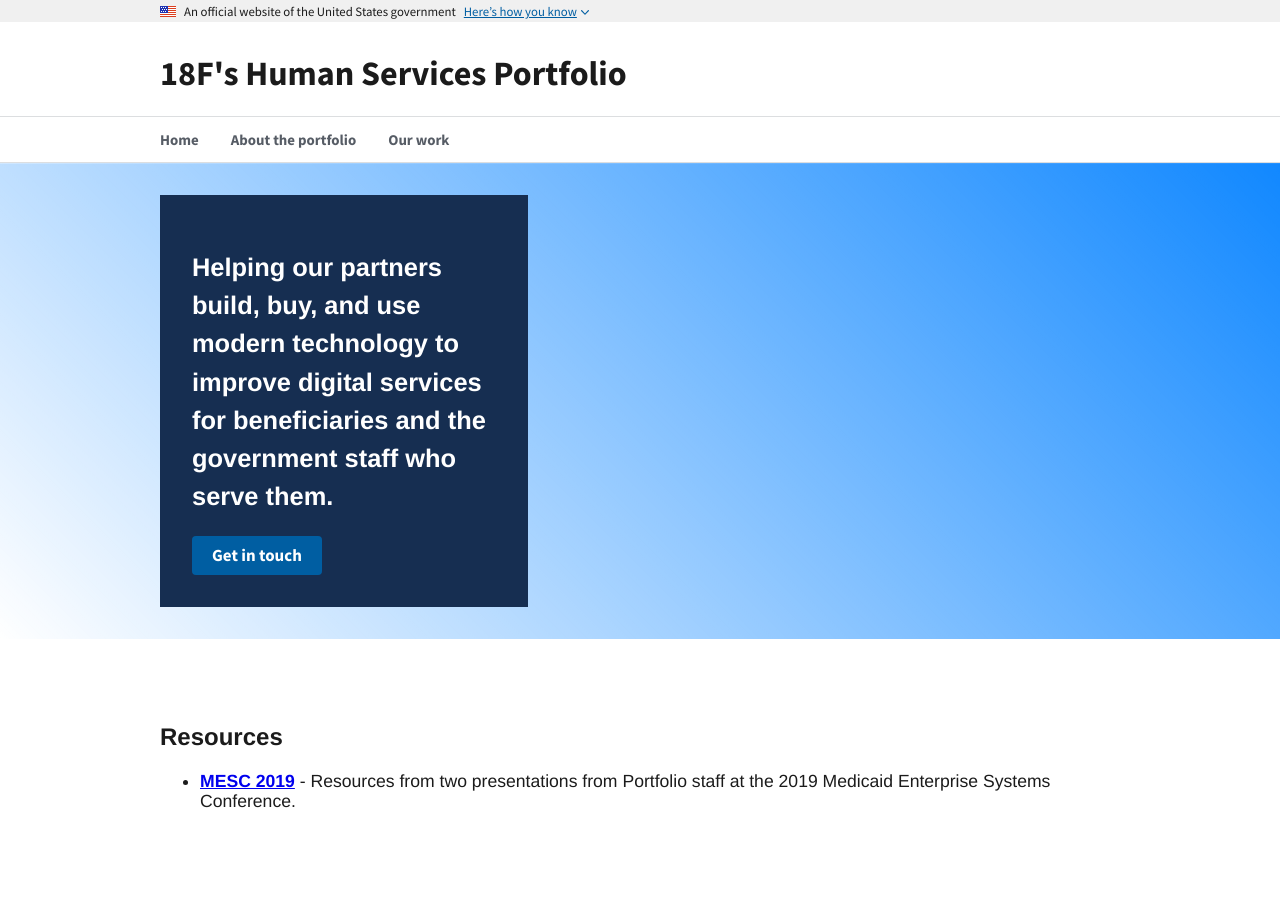
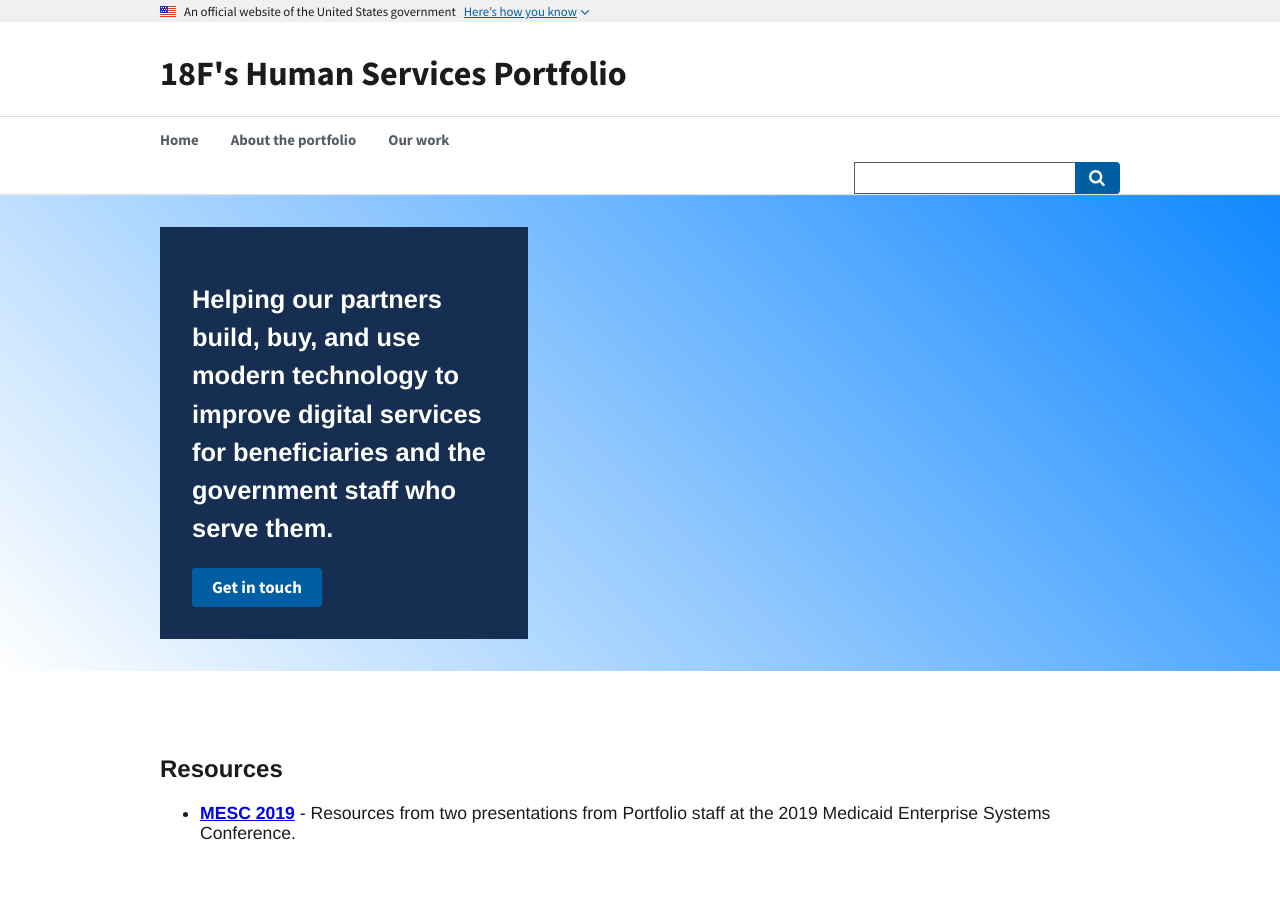
Before and after one commit to 18F/public-benefits, a Jekyll site: the page built from index.md, in a window 1280 px wide. Built offline with Jekyll 4.4.1, drawn with Linux system fonts in a browser that asks for light colours; before the commit the page ends 900 px from its top, so only the background shows below that.

Commit message:
add search
Signed-off-by: Robert Jolly <robert.jolly@gsa.gov>

```diff
--- a/_config.yml
+++ b/_config.yml
@@ -28,6 +28,11 @@ baseurl: "" # the subpath of your site, e.g. /blog
 url: "" # the base hostname & protocol for your site, e.g. http://example.com
 twitter_username: 18F
 github_username:  18F
+searchgov:
+  endpoint: https://search.usa.gov  # You should not change this.
+  affiliate: 18f-portfolios # replace this with your search.gov account
+  access_key: fKt24Ra5fYRGQFeB9engjdERAAUUQK8aZe-tZAS1syw= # This is placeholder. Not private.
+  inline: true #this renders the results on the same domain. Otherwise, it will render the results in the search.gov domain
 
 # Build settings
 plugins:
--- /dev/null
+++ b/_includes/searchgov/form.html
@@ -0,0 +1,22 @@
+{% comment %}
+  This will redirect the results to /search template which will handle the js loading
+{% endcomment %}
+
+{% if include.searchgov %}
+  {% if include.searchgov.inline == true %}
+    <form id="search_form" class="usa-search usa-search--small" action="{{site.baseurl}}/search/" accept-charset="UTF-8" method="get">
+  {% else %}
+    <form id="search_form" class="usa-search usa-search--small" action="{{include.searchgov.endpoint}}/search" accept-charset="UTF-8" method="get">
+  {% endif %}
+
+
+    <input name="utf8" type="hidden" value="&#x2713;" />
+    <input name="affiliate" type="hidden" value="{{include.searchgov.affiliate}}" />
+
+    <div role="search">
+      <label class="usa-sr-only" for="extended-search-field-small">Search small</label>
+      <input class="usa-input usagov-search-autocomplete" id="extended-search-field-small" type="search" name="query" autocomplete="off">
+      <button class="usa-button" type="submit"><span class="usa-sr-only">Search</span></button>
+    </div>
+  </form>
+{% endif %}
--- a/_layouts/base.html
+++ b/_layouts/base.html
@@ -75,6 +75,8 @@
             <a class="usa-nav__link" href="{{ site.baseurl }}/projects/"><span>Our work</span></a>
           </li>
         </ul>
+
+
         <!-- <div class="usa-nav__secondary">
           <ul class="usa-nav__secondary-links">
             <li class="usa-nav__secondary-item">
@@ -84,14 +86,8 @@
               <a href="">Another secondary link</a>
             </li>
           </ul>
-          <form class="usa-search usa-search--small ">
-            <div role="search">
-              <label class="usa-sr-only" for="extended-search-field-small">Search small</label>
-              <input class="usa-input" id="extended-search-field-small" type="search" name="search">
-              <button class="usa-button" type="submit"><span class="usa-sr-only">Search</span></button>
-            </div>
-          </form>
         </div> -->
+        {% include searchgov/form.html searchgov=site.searchgov %}
       </div>
     </nav>
   </header>
```
